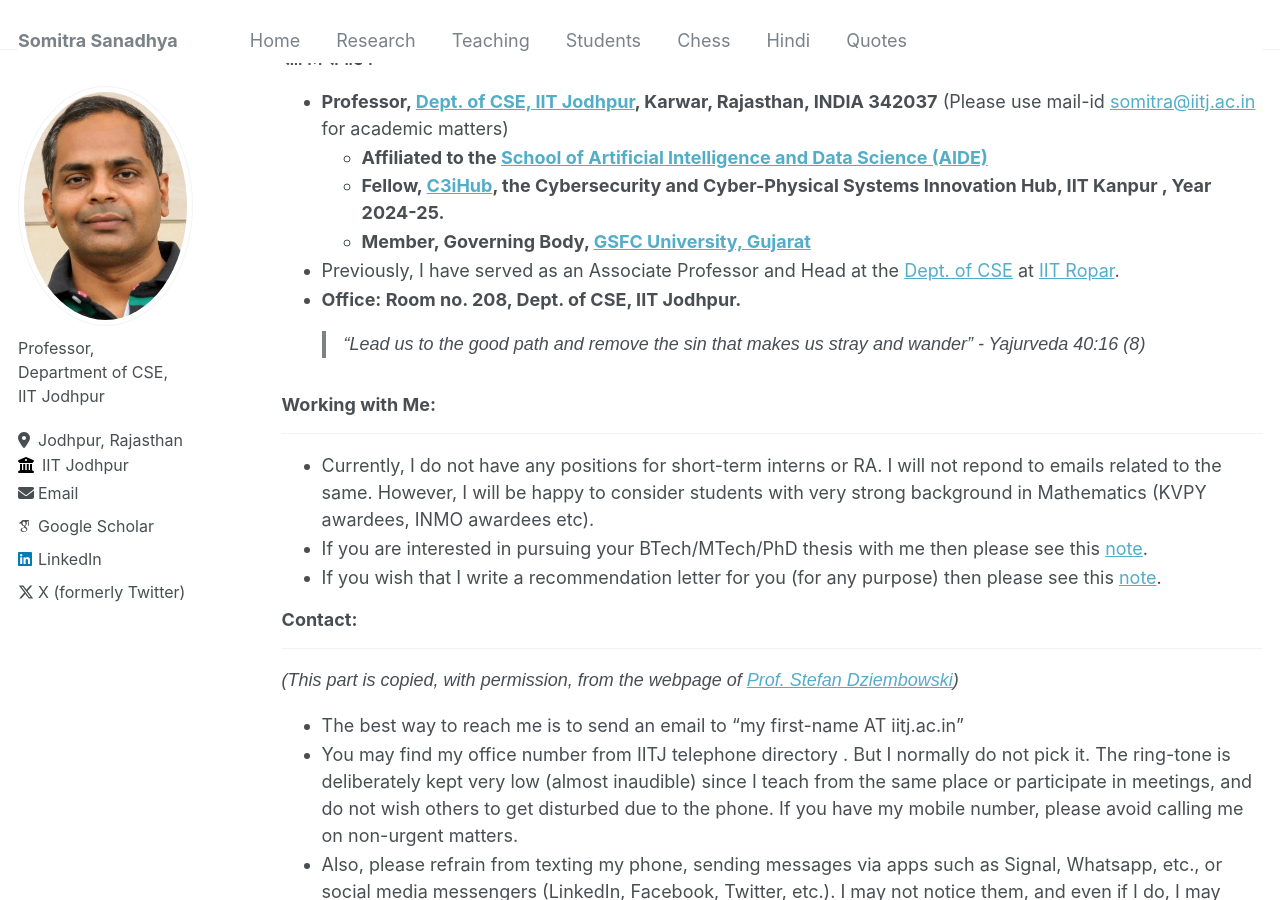
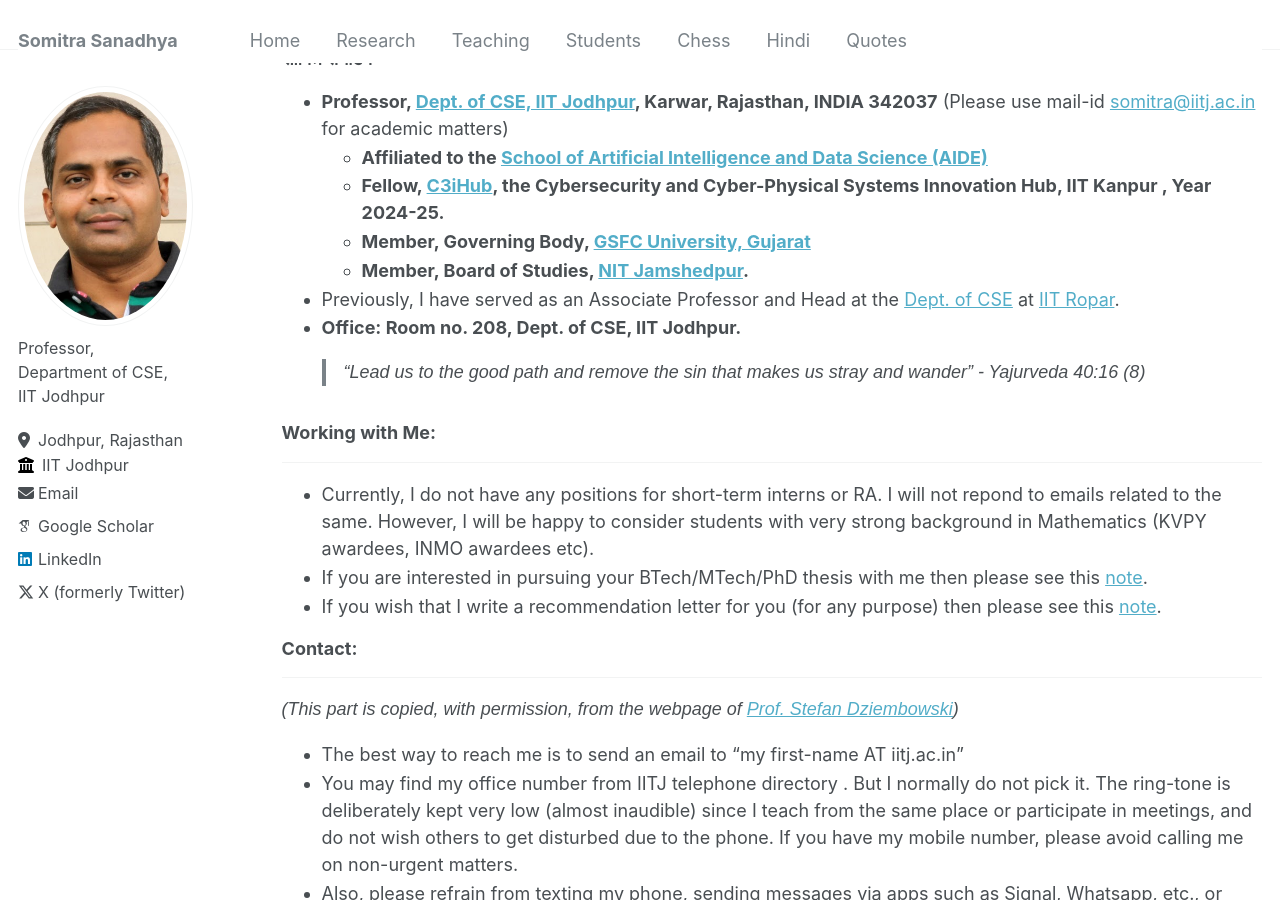
Before and after one commit to somitra-sanadhya/somitra-sanadhya.github.io, a Jekyll site: the page built from _pages/about.md, in a window 1280 px wide and 900 px high, scrolled down 319 px. Built offline with Jekyll 4.4.1, drawn with Linux system fonts in a browser that asks for light colours; some web fonts are replaced.

Commit message:
Update about.md

```diff
--- a/_pages/about.md
+++ b/_pages/about.md
@@ -14,6 +14,7 @@ redirect_from:
     + **Affiliated to the [School of Artificial Intelligence and Data Science (AIDE)](https://aide.iitj.ac.in/)**
     + **Fellow, [C3iHub](https://c3ihub.org/), the Cybersecurity and Cyber-Physical Systems Innovation Hub, IIT Kanpur , Year 2024-25.**
     + **Member, Governing Body, [GSFC University, Gujarat](https://www.gsfcuniversity.ac.in/)**
+    + **Member, Board of Studies, [NIT Jamshedpur](https://www.nitjsr.ac.in/).**
 
   + Previously, I have served as an Associate Professor and Head at the [Dept. of CSE](https://cse.iitrpr.ac.in/) at [IIT Ropar](https://www.iitrpr.ac.in/).
   + **Office: Room no. 208, Dept. of CSE, IIT Jodhpur.**
```
